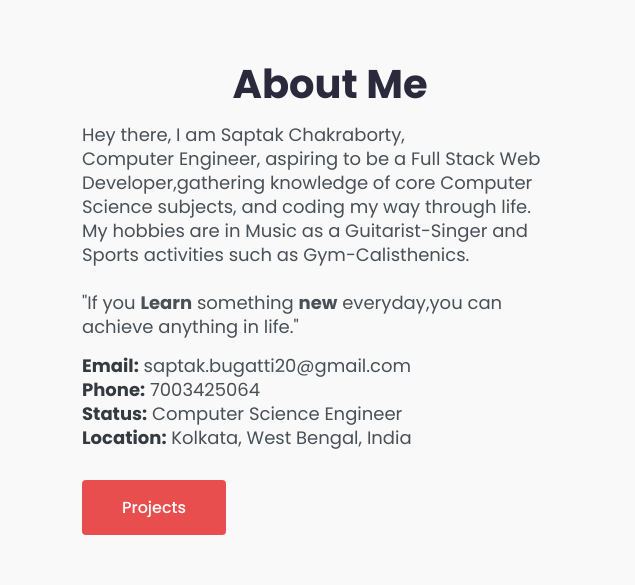
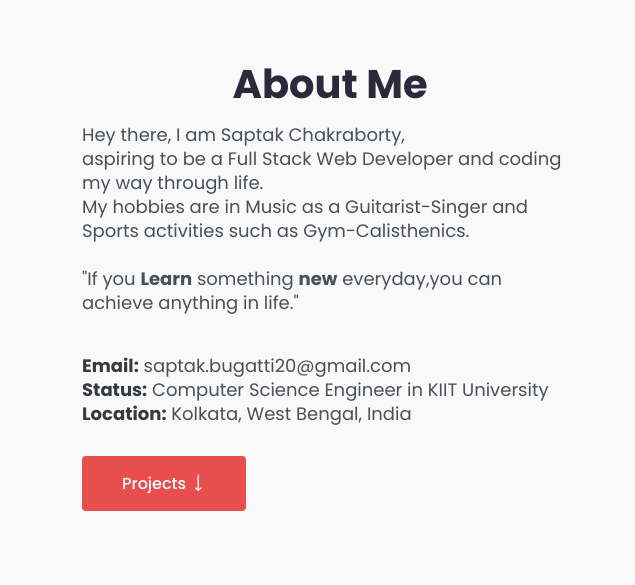
Before and after one commit to Saptak10/Portfolio, a plain HTML site: page Portfolio/index.html/index.html in a window 1280 px wide. Shown: the part 880-1465 px from the top of the page, 0-635 px from the left. Drawn offline with Linux system fonts and the light colour scheme.

Commit message:
Update index.html

```diff
--- a/Portfolio/index.html/index.html
+++ b/Portfolio/index.html/index.html
@@ -137,12 +137,12 @@
                         <div class="about_content pt-120 pb-130">
                             <div class="section_title pb">
                                 <h4 class="title wow fadeInUp text-center" data-wow-duration="1.3s" data-wow-delay="0.2s">About Me</h4>
-                                <p class="wow fadeInUp" data-wow-duration="1.3s" data-wow-delay="0.4s">Hey there, I am Saptak Chakraborty,<br>Computer Engineer, aspiring to be a Full Stack Web Developer,gathering knowledge of core Computer Science subjects, and coding my way through life.<br>
+                                <p class="wow fadeInUp" data-wow-duration="1.3s" data-wow-delay="0.4s">Hey there, I am Saptak Chakraborty,<br>aspiring to be a Full Stack Web Developer and coding my way through life.<br>
 My hobbies are in Music as a Guitarist-Singer and Sports activities such as Gym-Calisthenics.<br><br>"If you <b>Learn</b> something <b>new</b> everyday,you can achieve anything in life."</p>
-                                <p class="wow fadeInUp" data-wow-duration="1.3s" data-wow-delay="0.6s"><font color="#343a40"><b>Email:</font></b> saptak.bugatti20@gmail.com<br><font color="#343a40"><b>Phone:</font></b> 7003425064<br><font color="#343a40"><b>Status:</font></b> Computer Science Engineer<br><font color="#343a40"><b>Location:</font></b> Kolkata, West Bengal, India</p>
+                                <p class="wow fadeInUp" data-wow-duration="1.3s" data-wow-delay="0.6s"><font color="#343a40"><b><br>Email:</font></b> saptak.bugatti20@gmail.com<br><font color="#343a40"><b>Status:</font></b> Computer Science Engineer in KIIT University<br><font color="#343a40"><b>Location:</font></b> Kolkata, West Bengal, India</p>
                             </div> <!-- section title -->
                             <a href="#project" class="main-btn wow fadeInUp rounded" data-wow-duration="1.3s"
-                                data-wow-delay="0.7s">Projects</a>
+                                data-wow-delay="0.7s">Projects  <i class="lni lni-arrow-down"></i></a>
                         </div> <!-- about content -->
                     </div>
                 </div> <!-- row -->
@@ -231,7 +231,7 @@ My hobbies are in Music as a Guitarist-Singer and Sports activities such as Gym-
                     <ul class="meta">
                         <li><a href="#0"><i class="lni lni-link"></i></a></li>
                     </ul>
-                    <h5 class="portfolio_title">Future Project-4</h5>
+                    <h5 class="portfolio_title">Future Project-5</h5>
                 </div> <!-- Single portfolio -->
             </div> <!-- portfolio wrapper -->
             <div class="single_portfolio wow fadeInUp" data-wow-duration="1.3s" data-wow-delay="0.5s">
@@ -240,7 +240,7 @@ My hobbies are in Music as a Guitarist-Singer and Sports activities such as Gym-
                     <ul class="meta">
                         <li><a href="#0"><i class="lni lni-link"></i></a></li>
                     </ul>
-                    <h5 class="portfolio_title">Future Project-5</h5>
+                    <h5 class="portfolio_title">Future Project-6</h5>
                 </div> <!-- Single portfolio -->
             </div> <!-- portfolio wrapper -->
         </div> <!-- row -->
```
